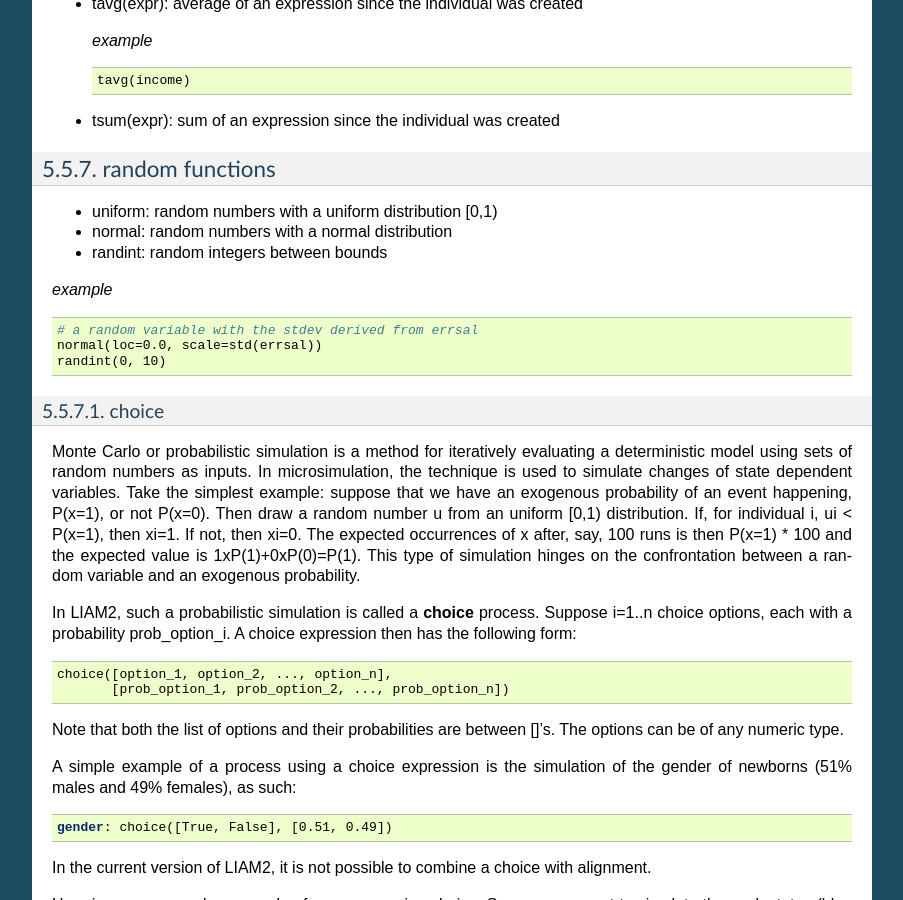
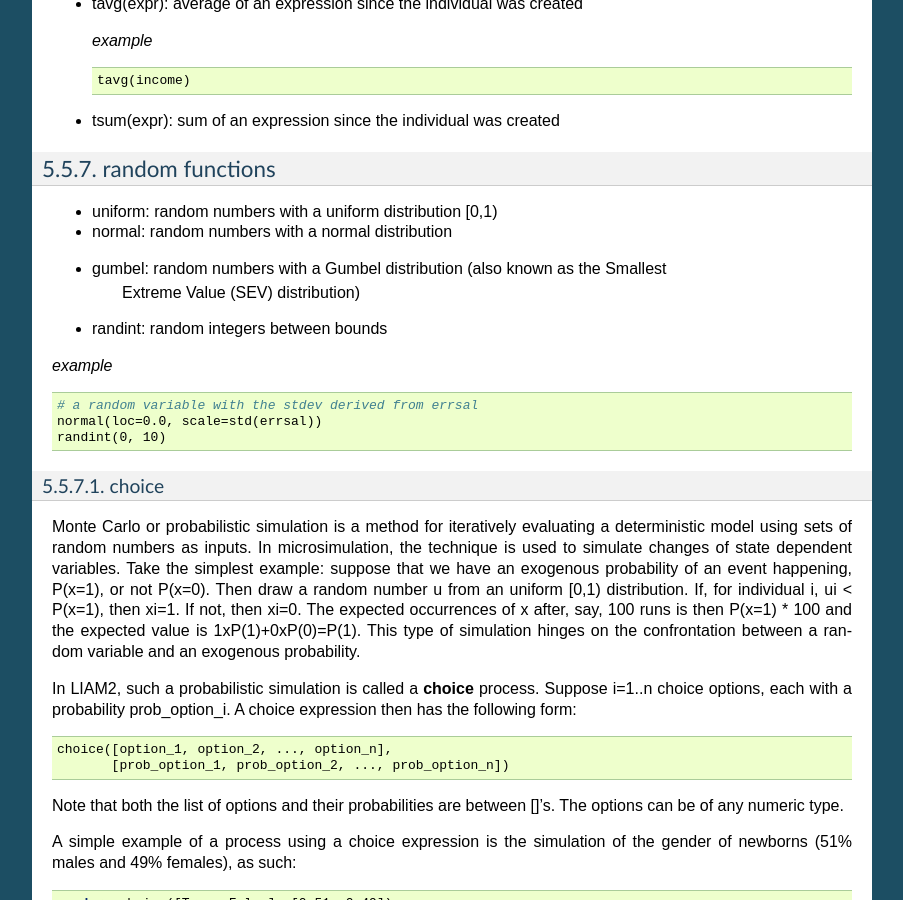
Before and after one commit to liam2/liam2, a Sphinx documentation site: the page built from doc/usersguide/source/processes.rst, in a window 1280 px wide and 900 px high, scrolled down 7486 px. Shown: the whole window, without its empty margins (198-1101 px from the left). Built offline with Sphinx 7.4.7, drawn with Linux system fonts in a browser that asks for light colours; formulas are drawn with MathJax 3.

Commit message:
added the gumbel() function

```diff
--- a/doc/usersguide/source/changes/version_0_8_1.rst.inc
+++ b/doc/usersguide/source/changes/version_0_8_1.rst.inc
@@ -1,5 +1,8 @@
 New features
 ------------
+
+* added the gumbel() function to draw random numbers from Gumbel distribution
+  (also known as the Smallest Extreme Value (SEV) distribution).
 
 Miscellaneous improvements
 --------------------------
@@ -7,4 +10,4 @@ Miscellaneous improvements
 Fixes
 -----
 
-* added missing documentation for assertFalse and assertNanEqual
+* added missing documentation for assertFalse and assertNanEqual.
--- a/doc/usersguide/source/processes.rst
+++ b/doc/usersguide/source/processes.rst
@@ -495,13 +495,15 @@ temporal functions
 - tsum(expr): sum of an expression since the individual was created
 
 
-.. index:: random, uniform, normal, randint
+.. index:: random, uniform, normal, gumbel, randint
 
 random functions
 ----------------
 
 - uniform: random numbers with a uniform distribution [0,1)
 - normal: random numbers with a normal distribution
+- gumbel: random numbers with a Gumbel distribution (also known as the Smallest
+          Extreme Value (SEV) distribution)
 - randint: random integers between bounds
 
 *example* ::
```
Also changed, not shown: 1 other file.
